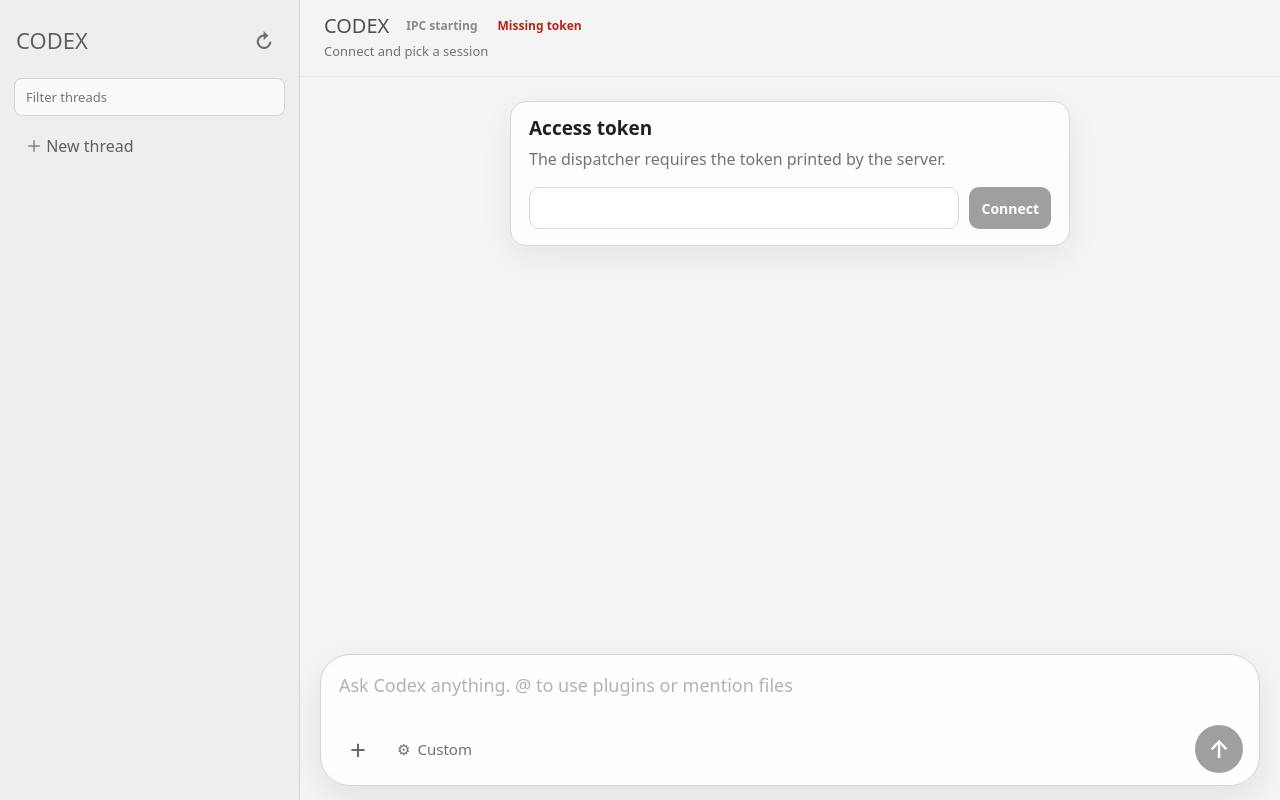
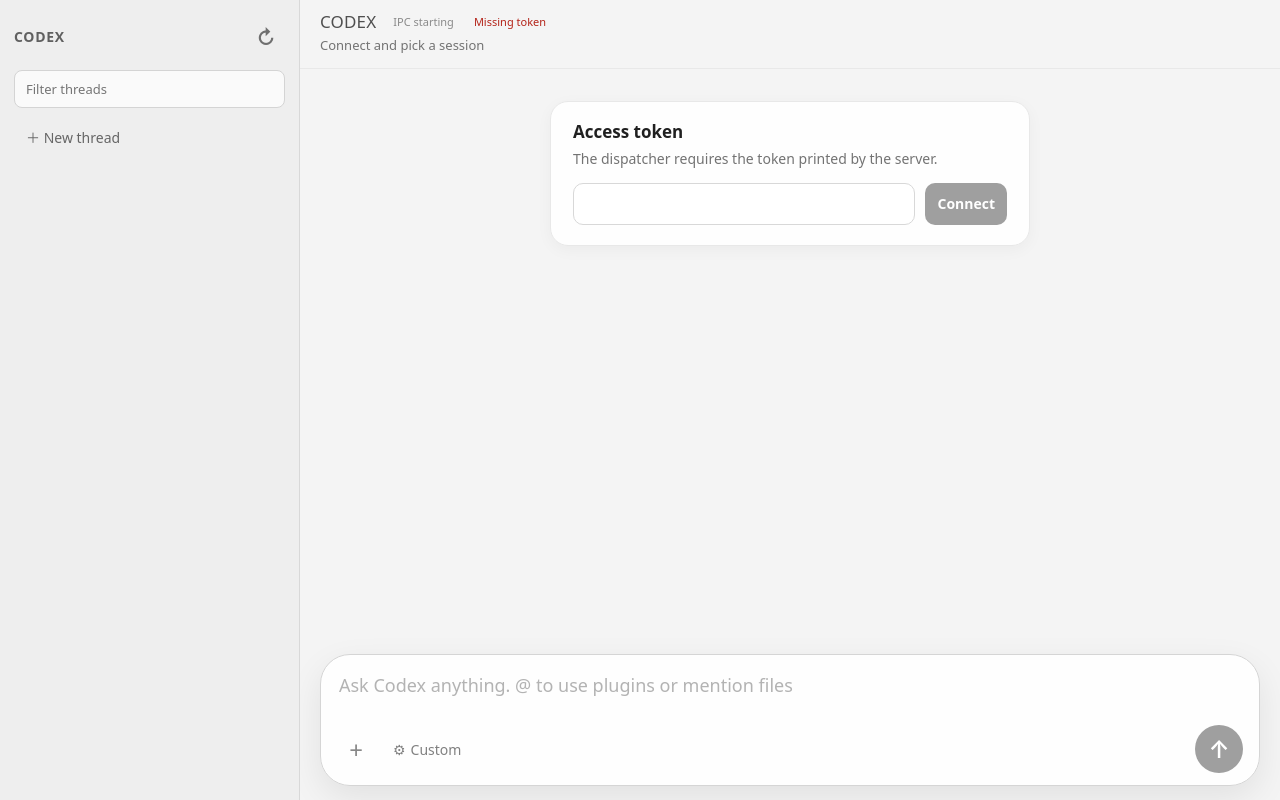
Before and after one commit to toolittlecakes/codex-dispatcher, a website with bundled scripts: page public/index.html in a window 1280 px wide. Built offline with nearby package versions, Linux system fonts and the light colour scheme.

Commit message:
fix: polish codex frontend chrome

```diff
--- a/public/styles.css
+++ b/public/styles.css
@@ -85,16 +85,16 @@ h3 {
 }
 
 h1 {
-  color: #5f5f5f;
-  font-size: 22px;
-  font-weight: 500;
-  letter-spacing: 0;
+  color: #606060;
+  font-size: 14px;
+  font-weight: 600;
+  letter-spacing: 0.05em;
   text-transform: uppercase;
 }
 
 h2 {
-  font-size: 19px;
-  font-weight: 650;
+  font-size: 17px;
+  font-weight: 600;
 }
 
 h3 {
@@ -129,7 +129,7 @@ a {
   align-items: center;
   justify-content: space-between;
   gap: 12px;
-  padding: 22px 16px 18px;
+  padding: 18px 14px 14px;
 }
 
 .brand-row {
@@ -221,8 +221,8 @@ a {
   justify-content: flex-start;
   width: 100%;
   background: transparent;
-  color: #5f5f5f;
-  font-size: 16px;
+  color: #666;
+  font-size: 14px;
   font-weight: 500;
 }
 
@@ -277,12 +277,12 @@ a {
 .thread-row {
   display: grid;
   width: 100%;
-  gap: 4px;
+  gap: 3px;
   border: 0;
-  border-radius: 10px;
+  border-radius: 8px;
   background: transparent;
   color: #686868;
-  padding: 8px 14px;
+  padding: 7px 12px;
   text-align: left;
 }
 
@@ -305,7 +305,7 @@ a {
 .thread-row strong {
   overflow: hidden;
   color: inherit;
-  font-size: 16px;
+  font-size: 14px;
   font-weight: 500;
   text-overflow: ellipsis;
   white-space: nowrap;
@@ -358,10 +358,10 @@ a {
   display: flex;
   align-items: center;
   gap: 12px;
-  min-height: 64px;
+  min-height: 56px;
   border-bottom: 1px solid var(--line-soft);
-  background: rgba(244, 244, 244, 0.92);
-  padding: 12px 24px;
+  background: rgba(244, 244, 244, 0.94);
+  padding: 10px 20px;
   backdrop-filter: blur(12px);
 }
 
@@ -386,10 +386,11 @@ a {
 .thread-title {
   overflow: hidden;
   color: #4f4f4f;
-  font-size: 20px;
+  font-size: 17px;
   font-weight: 500;
   text-overflow: ellipsis;
   white-space: nowrap;
+  letter-spacing: 0.01em;
 }
 
 .thread-meta {
@@ -414,9 +415,9 @@ a {
 .ipc-pill {
   flex: 0 0 auto;
   border-radius: 999px;
-  font-size: 12px;
-  font-weight: 650;
-  padding: 4px 7px;
+  font-size: 11px;
+  font-weight: 500;
+  padding: 3px 7px;
 }
 
 .status-pill.offline,
@@ -431,19 +432,20 @@ a {
 .token-panel,
 .security-panel {
   align-self: start;
-  width: min(560px, calc(100% - 32px));
-  margin: 24px auto 0;
-  border: 1px solid var(--line);
-  border-radius: 16px;
-  background: rgba(255, 255, 255, 0.82);
-  box-shadow: 0 12px 34px rgba(0, 0, 0, 0.06);
-  padding: 16px 18px;
+  width: min(480px, calc(100% - 32px));
+  margin: 32px auto 0;
+  border: 1px solid var(--line-soft);
+  border-radius: 18px;
+  background: rgba(255, 255, 255, 0.9);
+  box-shadow: 0 4px 16px rgba(0, 0, 0, 0.04);
+  padding: 20px 22px;
 }
 
 .token-panel p {
-  margin: 8px 0 16px;
+  margin: 6px 0 14px;
   color: var(--muted);
-  line-height: 1.45;
+  font-size: 14px;
+  line-height: 1.5;
 }
 
 .token-panel form {
@@ -503,7 +505,7 @@ a {
   display: flex;
   min-height: 0;
   flex-direction: column;
-  gap: 18px;
+  gap: 14px;
   overflow: auto;
   overflow-x: hidden;
   padding: 24px clamp(18px, 5vw, 56px) 22px;
@@ -567,6 +569,8 @@ a {
 .message.reasoning,
 .message.diff {
   color: #767676;
+  gap: 4px;
+  font-size: 13px;
 }
 
 .message.plan {
@@ -780,20 +784,25 @@ a {
   max-width: 100%;
   max-height: 280px;
   margin: 0;
-  border: 1px solid #d7d7d7;
-  border-radius: 14px;
-  background: #eeeeee;
+  border: 1px solid #d9d9d9;
+  border-radius: 12px;
+  background: #f0f0f0;
   color: #111;
-  padding: 12px 14px;
+  padding: 11px 14px;
   font-family: "SFMono-Regular", Consolas, "Liberation Mono", monospace;
-  font-size: 13px;
+  font-size: 12.5px;
   line-height: 1.55;
   white-space: pre-wrap;
   overflow-wrap: anywhere;
+  word-break: normal;
 }
 
 .message pre.diff-pre {
-  background: #f0f0eb;
+  background: #eeeee9;
+}
+
+.message-body pre {
+  max-width: 100%;
 }
 
 .approval-tray {
@@ -975,12 +984,12 @@ a {
   display: inline-flex;
   align-items: center;
   justify-content: center;
-  height: 42px;
-  gap: 7px;
+  height: 38px;
+  gap: 5px;
   border-radius: 999px;
-  color: #707070;
+  color: #808080;
   cursor: pointer;
-  font-size: 15px;
+  font-size: 14px;
   font-weight: 500;
   list-style: none;
   padding: 0 10px;
@@ -1002,14 +1011,14 @@ a {
   bottom: calc(100% + 10px);
   z-index: 5;
   display: grid;
-  width: min(560px, calc(100vw - 40px));
-  max-width: calc(100vw - 40px);
+  width: min(520px, calc(100vw - 32px));
+  max-width: calc(100vw - 32px);
   gap: 10px;
-  border: 1px solid var(--line);
-  border-radius: 16px;
-  background: rgba(255, 255, 255, 0.98);
-  box-shadow: 0 16px 44px rgba(0, 0, 0, 0.12);
-  padding: 12px;
+  border: 1px solid var(--line-soft);
+  border-radius: 18px;
+  background: rgba(255, 255, 255, 0.99);
+  box-shadow: 0 8px 32px rgba(0, 0, 0, 0.1);
+  padding: 14px;
 }
 
 .attachment-strip,
@@ -1059,14 +1068,15 @@ a {
 }
 
 .icon-action {
-  width: 42px;
-  height: 42px;
-  min-height: 42px;
+  width: 38px;
+  height: 38px;
+  min-height: 38px;
   border-radius: 999px;
   padding: 0;
-  color: #666;
-  font-size: 28px;
+  color: #888;
+  font-size: 24px;
   font-weight: 300;
+  background: transparent;
 }
 
 .session-mode {
@@ -1244,6 +1254,7 @@ a {
 
   .composer-settings-panel {
     left: -62px;
+    right: auto;
     width: calc(100vw - 24px);
     max-width: calc(100vw - 24px);
     gap: 9px;
```
